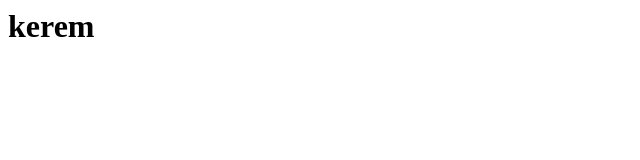
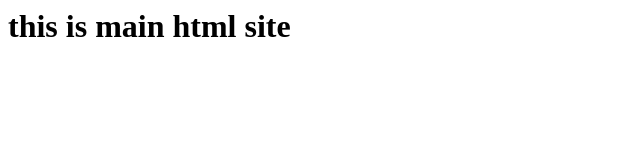
Before and after one commit to Yavsdam/test.github.io, a plain HTML site: page main.html in a window 1280 px wide. Shown: the whole page, without its empty margins (0-640 px from the left). Drawn offline with Linux system fonts and the light colour scheme.

Commit message:
Update main.html

```diff
--- a/main.html
+++ b/main.html
@@ -1,3 +1,3 @@
 <html>
-  <h1>kerem</h1>
+  <h1>this is main html site</h1>
 </html>
```
